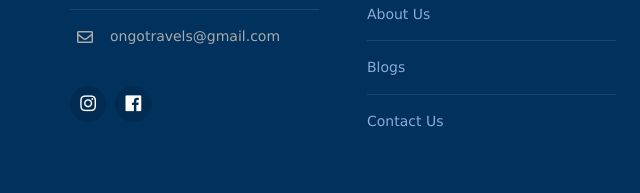
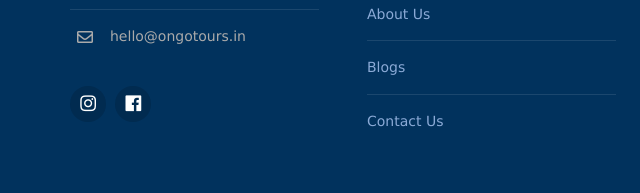
Before and after one commit to karthiklal/ongotours, a plain HTML site: page index.html in a window 1280 px wide. Shown: the part 3404-3597 px from the top of the page, 0-640 px from the left. Drawn offline with Linux system fonts and the light colour scheme.

Commit message:
email text updated

```diff
--- a/index.html
+++ b/index.html
@@ -260,7 +260,7 @@ Licence URI: https://www.os-templates.com/template-terms
           </address>
         </li>
         <li><i class="fas fa-phone"></i>+91 97884 55384</li>
-        <li><i class="far fa-envelope"></i> ongotravels@gmail.com</li>
+        <li><i class="far fa-envelope"></i>hello@ongotours.in</li>
       </ul>
       <ul class="faico clear">
         <li><a class="faicon-dribble" target="_blank" href="https://www.instagram.com/dongotours/"><i class="fab fa-instagram"></i></a></li>
```
Also changed, not shown: pages/kanyakumari.html (+1 -1 lines).
